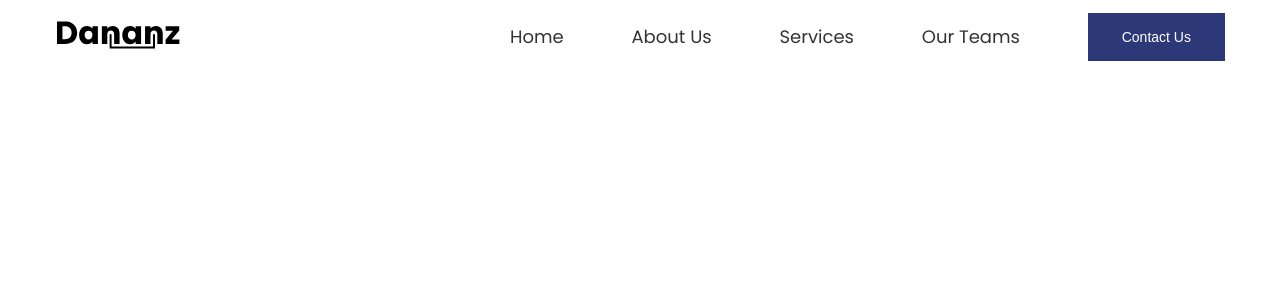
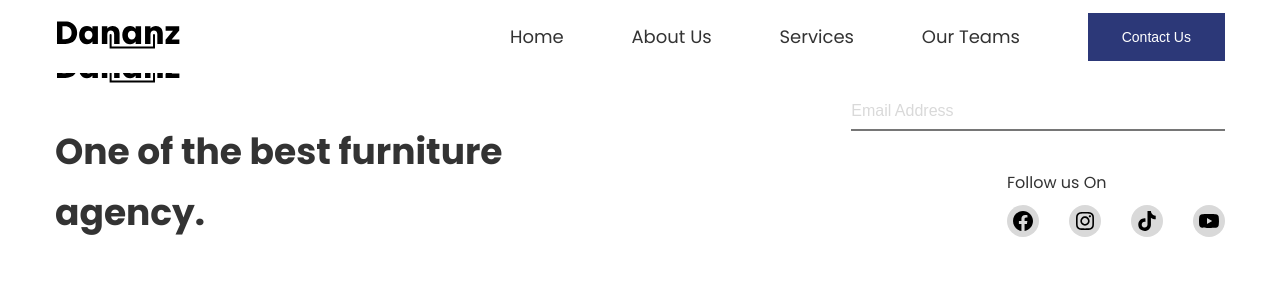
Before and after one commit to andreyk1n/dananz, a plain HTML site: page index.html in a window 1280 px wide. Drawn offline with Linux system fonts and the light colour scheme.

Commit message:
add footer

```diff
--- a/index.html
+++ b/index.html
@@ -37,6 +37,34 @@
     </div>
   </header>
 
+  <footer class="footer">
+    <div class="footer__container">
+      <div class="footer__text">
+        <a href="/" class="footer__logo">
+          <img data-src="./images/footer__logo.svg" alt="Footer logo" class="lazy">
+        </a>
+        <span>One of the best furniture agency.</span>
+      </div>
+      <div class="footer__contacts">
+        <div class="footer__form">
+          <label for="email">Enter your email to get the latest news</label>
+          <input type="email" name="email" id="email" placeholder="Email Address">
+        </div>
+        <div class="footer__socials">
+          <p>Follow us On</p>
+          <div class="footer__icons">
+            <a href="#"><img data-src="./images/icons/facebook.svg" alt="facebook" class="lazy"></a>
+            <a href="#"><img data-src="./images/icons/instagram.svg" alt="instagram" class="lazy"></a>
+            <a href="#"><img data-src="./images/icons/tiktok.svg" alt="tiktok" class="lazy"></a>
+            <a href="#"><img data-src="./images/icons/youtube.svg" alt="youtube" class="lazy"></a>
+          </div>
+        </div>
+      </div>
+    </div>
+  </footer>
+
+
+
   <script type="module" src="./components/app.js" defer></script>
 
   <script src="./libs/js/lazyImg.js" defer></script>
--- a/scss/blocks/_footer.scss
+++ b/scss/blocks/_footer.scss
@@ -0,0 +1,124 @@
+.footer {
+    width: 100%;
+    display: flex;
+    justify-content: center;
+    align-items: center;
+    padding: 40px 0;
+
+    &__container {
+        display: flex;
+        justify-content: space-between;
+        align-items: center;
+
+        @media (max-width: 768px) {
+            flex-direction: column;
+            gap: 30px;
+            justify-content: flex-start;
+            align-items: flex-start;
+        }
+    }
+
+    &__text {
+        display: flex;
+        flex-direction: column;
+        gap: 20px;
+
+        span {
+            @include adaptiveValue('font-size', 36px, 20px);
+            font-family: "Poppins", sans-serif;
+            @include adaptiveValue('line-height', 61px, 30px);
+            color: #333333;
+            max-width: 480px;
+            font-weight: bold;
+        }
+    }
+
+    &__form {
+        display: flex;
+        flex-direction: column;
+        gap: 30px;
+
+        label {
+            padding-left: 30px;
+            position: relative;
+            font-size: 18px;
+            color: #333333;
+
+            &::before {
+                content: "";
+                position: absolute;
+                left: 0;
+                top: 50%;
+                transform: translateY(-50%);
+                width: 14px;
+                height: 14px;
+                min-width: 14px;
+                background-color: #333333;
+                border-radius: 50%;
+            }
+        }
+
+        input {
+            position: relative;
+            width: 100%;
+            padding-bottom: 10px;
+            border-top: 0;
+            border-left: 0;
+            border-right: 0;
+
+            &::placeholder {
+                font-size: 16px;
+                color: #d9d9d9;
+            }
+
+            &:focus {
+                outline: none;
+                border-color: #333333;
+            }
+        }
+    }
+
+    &__socials {
+        display: flex;
+        flex-direction: column;
+        justify-self: flex-end;
+        gap: 10px;
+        margin-top: 40px;
+
+        p {
+            color: #333333;
+            font-size: 16px;
+        }
+    }
+
+    &__icons {
+        display: flex;
+        gap: 30px;
+
+        a {
+            width: 32px;
+            height: 32px;
+            min-width: 32px;
+            background-color: #D9D9D9;
+            border-radius: 50%;
+            display: flex;
+            justify-content: center;
+            align-items: center;
+            transition-duration: $transitionDuration;
+
+            &:hover {
+                opacity: .5;
+            }
+
+            &::after {
+                display: none;
+            }
+
+            img {
+                width: 24px;
+                height: 24px;
+                min-width: 24px;
+            }
+        }
+    }
+}
--- a/scss/blocks/_header.scss
+++ b/scss/blocks/_header.scss
@@ -20,6 +20,9 @@
 
     &__logo {
         z-index: 11;
+        &::after {
+            display: none;
+        }
     }
 
     &__nav {
--- a/scss/blocks/_theme.scss
+++ b/scss/blocks/_theme.scss
@@ -8,7 +8,7 @@
 // ---------------------------------------------------------------------------------------------------------------
 //---ШРИФТИ---
 // Основне сімейство шрифтів проекту
-$fontFamily: 'Poppins';
+$fontFamily: "Poppins", sans-serif;
 
 // Початковий розмір шрифтів
 $fontSize: 18px;
```
Also changed, not shown: css/main.css, images/footer__logo.svg (added), images/icons/facebook.svg (added), images/icons/instagram.svg (added), images/icons/tiktok.svg (added), images/icons/youtube.svg (added). Lines whose indentation alone changed are shown as unchanged.
